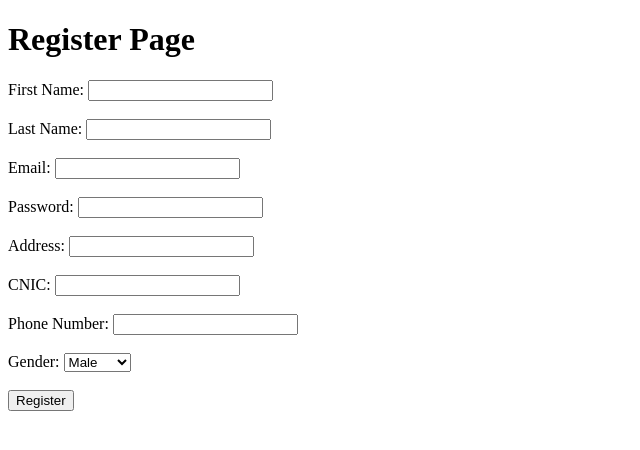
After one commit to Saad-Hassan25/Railwayz, a Django app: page /user/register/ in a window 1280 px wide. The commit adds this page. Shown: the top 450 px of the page, without its empty margins (0-640 px from the left). Run offline with Django 5.2, Linux system fonts and the light colour scheme.

Commit message:
login_register

```diff
--- a/Railwayz/Bookings/models.py
+++ b/Railwayz/Bookings/models.py
@@ -6,7 +6,7 @@ from django.conf import settings
 
 # Create your models here.
 class Ticket(models.Model):
-    user = models.ForeignKey(User, on_delete=models.CASCADE)
+    user = models.ForeignKey(Passenger, on_delete=models.CASCADE)
     train = models.ForeignKey(Train, on_delete=models.CASCADE)
     sourceStation = models.ForeignKey(Station, related_name='source_tickets', on_delete=models.CASCADE, default = None)
     destinationStation = models.ForeignKey(Station, related_name='destination_tickets', on_delete=models.CASCADE, default= None)
--- a/Railwayz/Bookings/urls.py
+++ b/Railwayz/Bookings/urls.py
@@ -0,0 +1,8 @@
+from django.urls import path
+from Bookings import views
+app_name = 'Bookings'
+
+urlpatterns = [
+    path('bookings/', views.train_details, name='bookings'),
+    # Other URL patterns for the core app
+]
--- a/Railwayz/Railwayz/urls.py
+++ b/Railwayz/Railwayz/urls.py
@@ -22,4 +22,6 @@ from django.conf.urls.static import static
 urlpatterns = [
     path('admin/', admin.site.urls),
     path('', include('Core.urls')),
+    path('user/', include(('UserManagement.urls', 'UserManagement'), namespace='user_management')),
+    path('user1/', include(('Bookings.urls', 'Bookings'), namespace='bookings')),
 ]
--- a/Railwayz/Schedules/admin.py
+++ b/Railwayz/Schedules/admin.py
@@ -2,7 +2,7 @@ from django.contrib import admin
 from Schedules.models import *
 # Register your models here.
 class ScheduleInfo(admin.ModelAdmin):
-    list_display = ('train', 'station', 'arrival_time', 'departure_time', 'date')
+    list_display = ('train', 'DepartureStation' ,'ArrivalStation', 'arrival_time', 'departure_time', 'date')
 
 
 admin.site.register(TrainSchedule, ScheduleInfo)
--- a/Railwayz/Schedules/models.py
+++ b/Railwayz/Schedules/models.py
@@ -9,7 +9,8 @@ from datetime import date
 
 class TrainSchedule(models.Model):
     train = models.ForeignKey(Train, on_delete=models.CASCADE)
-    station = models.ForeignKey(Station, on_delete=models.CASCADE)
+    DepartureStation = models.ForeignKey(Station, related_name='departure_schedules', on_delete=models.CASCADE, default=None)
+    ArrivalStation = models.ForeignKey(Station, related_name='arrival_schedule', on_delete=models.CASCADE, default=None)
     arrival_time = models.DateTimeField()
     departure_time = models.DateTimeField()
     date = models.DateField(default=date.today)
--- a/Railwayz/UserManagement/admin.py
+++ b/Railwayz/UserManagement/admin.py
@@ -2,7 +2,7 @@ from django.contrib import admin
 from UserManagement.models import*
 # Register your models here.
 
-class userInfo(admin.ModelAdmin):
+class PassengerInfo(admin.ModelAdmin):
     list_display = ('firstName', 'lastName', 'cnic', 'address', 'phoneNumber', 'gender')
 
-admin.site.register(User, userInfo)
+admin.site.register(Passenger, PassengerInfo)
--- a/Railwayz/UserManagement/models.py
+++ b/Railwayz/UserManagement/models.py
@@ -1,6 +1,7 @@
 from django.db import models
 from django.contrib.auth.models import User
-class User(models.Model):
+
+class Passenger(models.Model):
     firstName = models.CharField(max_length=50)
     lastName = models.CharField(max_length=50)
     email = models.EmailField(max_length=254, unique=True)
@@ -14,3 +15,4 @@ class User(models.Model):
         ('O', 'Other'),
     )
     gender = models.CharField(max_length=1, choices=GENDER_CHOICES)
+    user = models.OneToOneField(User, on_delete=models.CASCADE, related_name='passenger', null=True)
--- /dev/null
+++ b/Railwayz/UserManagement/templates/register.html
@@ -0,0 +1,35 @@
+<!DOCTYPE html>
+<html lang="en">
+<head>
+    <meta charset="UTF-8">
+    <meta name="viewport" content="width=device-width, initial-scale=1.0">
+    <title>Register</title>
+</head>
+<body>
+    <h1>Register Page</h1>
+    <form method="post">
+        {% csrf_token %}
+        <label for="firstName">First Name:</label>
+        <input type="text" id="firstName" name="firstName" required><br><br>
+        <label for="lastName">Last Name:</label>
+        <input type="text" id="lastName" name="lastName" required><br><br>
+        <label for="email">Email:</label>
+        <input type="email" id="email" name="email" required><br><br>
+        <label for="password">Password:</label>
+        <input type="password" id="password" name="password" required><br><br>
+        <label for="address">Address:</label>
+        <input type="text" id="address" name="address" required><br><br>
+        <label for="cnic">CNIC:</label>
+        <input type="text" id="cnic" name="cnic" required><br><br>
+        <label for="phoneNumber">Phone Number:</label>
+        <input type="text" id="phoneNumber" name="phoneNumber" required><br><br>
+        <label for="gender">Gender:</label>
+        <select id="gender" name="gender" required>
+            <option value="M">Male</option>
+            <option value="F">Female</option>
+            <option value="O">Other</option>
+        </select><br><br>
+        <button type="submit">Register</button>
+    </form>
+</body>
+</html>
--- /dev/null
+++ b/Railwayz/UserManagement/urls.py
@@ -0,0 +1,10 @@
+from django.urls import path
+from UserManagement import views
+app_name = 'UserManagement'
+
+urlpatterns = [
+    path('register/', views.register, name='register'),
+    path('login/', views.user_login, name='user_login'),
+
+    # Other URL patterns for the core app
+]
--- a/Railwayz/UserManagement/views.py
+++ b/Railwayz/UserManagement/views.py
@@ -1,3 +1,52 @@
-from django.shortcuts import render
+from django.shortcuts import render, redirect
+from django.contrib.auth.models import User
+from .models import Passenger
+from .forms import PassengerRegistrationForm
+from django.shortcuts import render, redirect
+from django.contrib.auth import authenticate, login as auth_login
 
-# Create your views here.
+def register(request):
+    if request.method == 'POST':
+        firstName = request.POST.get('firstName')
+        lastName = request.POST.get('lastName')
+        email = request.POST.get('email')
+        password = request.POST.get('password')
+        address = request.POST.get('address')
+        cnic = request.POST.get('cnic')
+        phoneNumber = request.POST.get('phoneNumber')
+        gender = request.POST.get('gender')
+
+        user = User.objects.create_user(username=email, email=email, password=password)
+
+        passenger = Passenger.objects.create(
+            firstName=firstName,
+            lastName=lastName,
+            email=email,
+            password=password,
+            address=address,
+            cnic=cnic,
+            phoneNumber=phoneNumber,
+            gender=gender,
+            user=user
+        )
+        user.save()
+        passenger.save()
+
+        return redirect('home')  # Redirect to home page after successful registration
+    else:
+        return render(request, 'register.html')
+
+
+def user_login(request):
+    if request.method == 'POST':
+        email = request.POST.get('email')
+        password = request.POST.get('password')
+        user = authenticate(username=email, password=password)
+        if user is not None:
+            auth_login(request, user)
+            return redirect('booking')  # Redirect to home page after successful login
+        else:
+            error_message = 'Invalid email or password'
+            return render(request, 'login.html', {'error_message': error_message})
+    else:
+        return render(request, 'login.html')
```
Also changed, not shown: Railwayz/Bookings/templates/train_details.html (added, +79 -0 lines), Railwayz/Bookings/views.py (+16 -0 lines), Railwayz/Core/templates/home.html (+3 -13 lines), Railwayz/UserManagement/forms.py (added, +13 -0 lines), Railwayz/UserManagement/templates/login.html (added, +22 -0 lines), Railwayz/Bookings/migrations/0003_alter_ticket_user.py (added), Railwayz/Schedules/migrations/0002_remove_trainschedule_station_and_more.py (added), Railwayz/UserManagement/migrations/0003_passenger.py (added), Railwayz/UserManagement/migrations/0004_delete_user_passenger_user.py (added), Railwayz/db.sqlite3.
